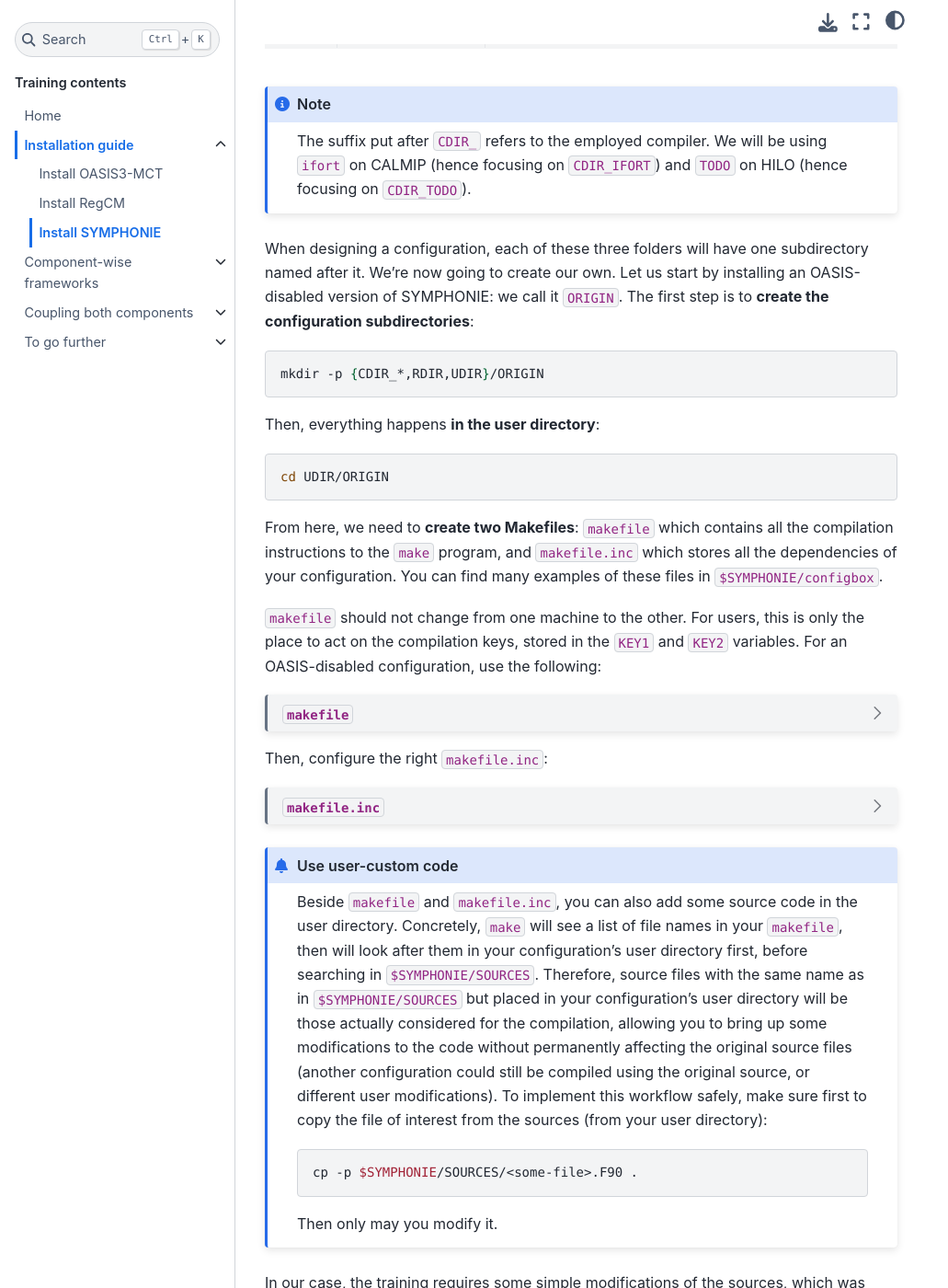
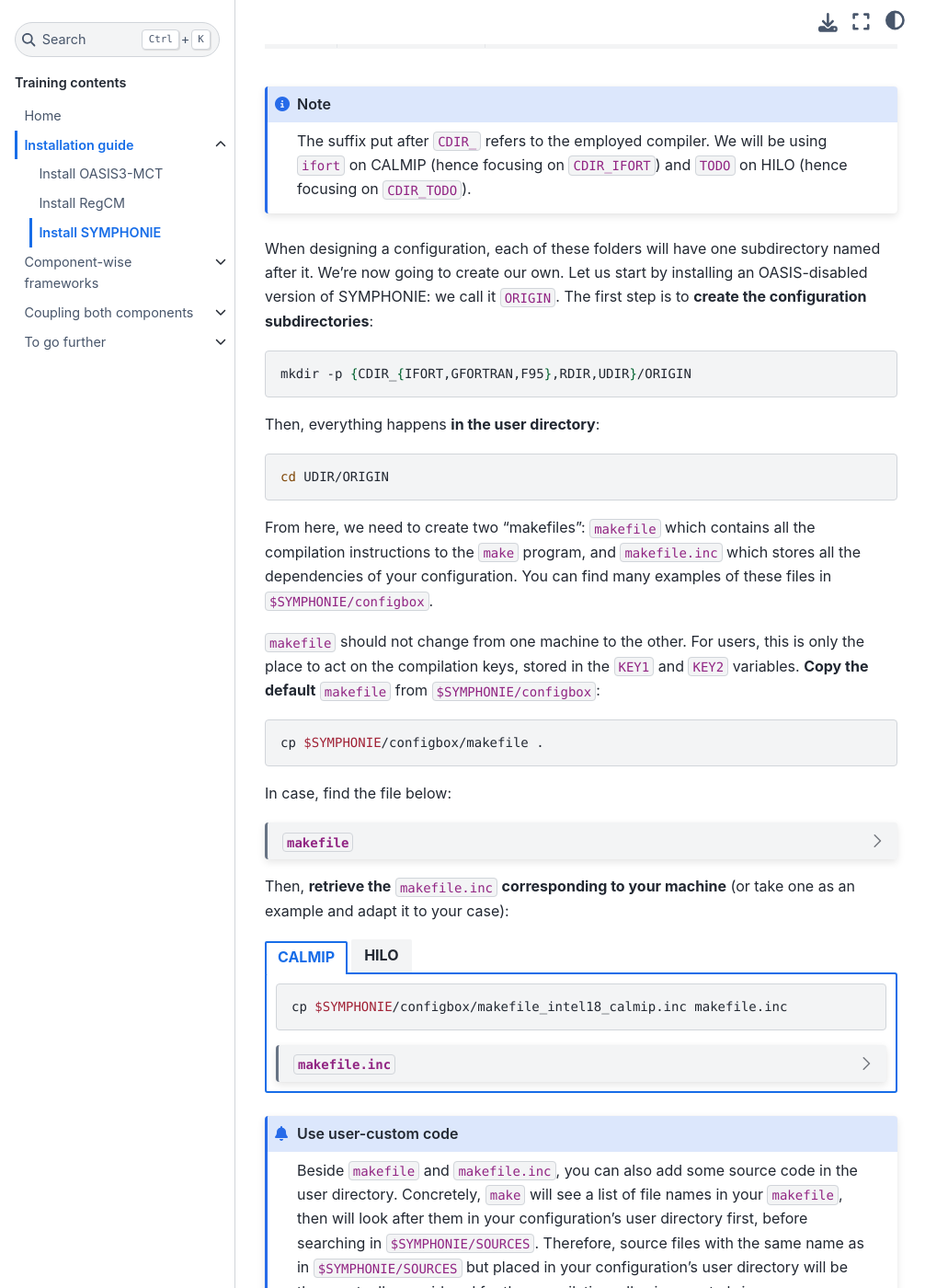
Before and after one commit to DesmetQuentin/training-ros, a Sphinx documentation site: the page built from source/installation/symphonie.rst, in a window 1280 px wide and 1400 px high, scrolled down 511 px. Shown: the whole window at 92% size, without its empty margins (0-1031 px from the left). Built offline with Sphinx 7.4.7 and the Sphinx Book theme 1.1.4, drawn with Linux system fonts in a browser that asks for light colours; some of the changed text lies outside the part shown.

Commit message:
content: misc

```diff
--- a/source/index.rst
+++ b/source/index.rst
@@ -101,9 +101,11 @@ for running the models.
 Outline
 -------
 
-After installation, the training is decomposed in **two major parts**:
+After installation, the training is decomposed in **two major parts**. Those parts
+do not rely on your own model executables, such that the installation guide can be
+addressed independently.
 
-0. :doc:`Installation guide <installation/index>`
+0. :doc:`Installation guide (optional) <installation/index>`
 1. :doc:`Component-wise frameworks <component-wise/index>`
 2. :doc:`Coupling both components <coupling/index>`
 
--- a/source/installation/index.rst
+++ b/source/installation/index.rst
@@ -11,7 +11,7 @@ whether you work on HILO/CALMIP or not, so you should find value here anyways.
 Good luck, now!
 
 First, below are the modules we will use throughout these pages. They should already
-be loaded after you have ``source``d the ``config.sh`` script:
+be loaded after you have ``source`` d the ``config.sh`` script:
 
 .. tab-set::
 
--- a/source/installation/symphonie.rst
+++ b/source/installation/symphonie.rst
@@ -36,14 +36,14 @@ specific configuration in some way:
    HILO (hence focusing on ``CDIR_TODO``).
 
 
-When designing a configuration, each of these three folders will have one subdirectory
+When designing a configuration, each of these folders will have one subdirectory
 named after it. We're now going to create our own. Let us start by installing an
 OASIS-disabled version of SYMPHONIE: we call it ``ORIGIN``. The first step is to
 **create the configuration subdirectories**:
 
 .. code:: bash
 
-   mkdir -p {CDIR_*,RDIR,UDIR}/ORIGIN
+   mkdir -p {CDIR_{IFORT,GFORTRAN,F95},RDIR,UDIR}/ORIGIN
 
 
 Then, everything happens **in the user directory**:
@@ -53,14 +53,21 @@ Then, everything happens **in the user directory**:
    cd UDIR/ORIGIN
 
 
-From here, we need to **create two Makefiles**: ``makefile`` which contains all the
+From here, we need to create two "makefiles": ``makefile`` which contains all the
 compilation instructions to the ``make`` program, and ``makefile.inc`` which stores all
 the dependencies of your configuration. You can find many examples of these files in
 ``$SYMPHONIE/configbox``.
 
 ``makefile`` should not change from one machine to the other. For users, this is only
 the place to act on the compilation keys, stored in the ``KEY1`` and ``KEY2`` variables.
-For an OASIS-disabled configuration, use the following:
+**Copy the default** ``makefile`` from ``$SYMPHONIE/configbox``:
+
+.. code:: bash
+
+   cp $SYMPHONIE/configbox/makefile .
+
+
+In case, find the file below:
 
 .. dropdown:: ``makefile``
 
@@ -608,13 +615,19 @@ For an OASIS-disabled configuration, use the following:
       z_thickness.o: z_thickness.F90 module_principal.F90 module_parallele.F90
 
 
-Then, configure the right ``makefile.inc``:
+Then, **retrieve the** ``makefile.inc`` **corresponding to your machine** (or take
+one as an example and adapt it to your case):
 
-.. dropdown:: ``makefile.inc``
+.. tab-set::
 
-   .. tab-set::
+   .. tab-item:: CALMIP
 
-      .. tab-item:: CALMIP
+      .. code:: bash
+
+         cp $SYMPHONIE/configbox/makefile_intel18_calmip.inc makefile.inc
+
+
+      .. dropdown:: ``makefile.inc``
 
          .. code:: make
 
@@ -648,7 +661,14 @@ Then, configure the right ``makefile.inc``:
             LIB=-L/usr/local/netcdf/4.7.4-intelmpi/lib -lnetcdff -Wl,-rpath,/usr/local/intel/2018.2.046/compilers_and_libraries/linux/lib/intel64 -Wl,-rpath,/usr/local/hdf5/1.10.2/intel_mpi/lib -lnetcdf -lnetcdf /usr/local/pnetcdf/1.9.0/lib/libpnetcdf.a
 
 
-      .. tab-item:: HILO
+   .. tab-item:: HILO
+
+      .. code:: bash
+
+         cp $SYMPHONIE/configbox/makefile_intel19_hilo.inc makefile.inc
+
+
+      .. dropdown:: ``makefile.inc``
 
          .. code:: make
 
@@ -718,7 +739,7 @@ Let us simply call it ``OASIS``:
 .. code:: bash
 
    cd $SYMPHONIE
-   mkdir -p {CDIR_*,RDIR,UDIR}/OASIS
+   mkdir -p {CDIR_{IFORT,GFORTRAN,F95},RDIR,UDIR}/OASIS
    cd UDIR/OASIS
 
 
@@ -736,13 +757,18 @@ Open it, and **edit the** ``KEY1`` variable to enable OASIS-related compilation
    KEY1 = -Dstokes -Dkey_oasis_generic
 
 
-Then, **create a** ``makefile.inc`` **including the OASIS library**:
+Then, **retrieve the** ``makefile.inc`` **including the OASIS library**:
 
-.. dropdown:: OASIS-enabled ``makefile.inc``
+.. tab-set::
 
-   .. tab-set::
+   .. tab-item:: CALMIP
 
-      .. tab-item:: CALMIP
+      .. code:: bash
+
+         cp $SYMPHONIE/configbox/makefile_intel18_calmip_OASIS.inc makefile.inc
+
+
+      .. dropdown:: ``makefile.inc``
 
          .. code:: make
 
@@ -783,7 +809,14 @@ Then, **create a** ``makefile.inc`` **including the OASIS library**:
             LIB=-L/usr/local/netcdf/4.7.4-intelmpi/lib -lnetcdff -Wl,-rpath,/usr/local/intel/2018.2.046/compilers_and_libraries/linux/lib/intel64 -Wl,-rpath,/usr/local/hdf5/1.10.2/intel_mpi/lib -lnetcdf -lnetcdf /usr/local/pnetcdf/1.9.0/lib/libpnetcdf.a $(OASISLIB)
 
 
-      .. tab-item:: HILO
+   .. tab-item:: HILO
+
+      .. code:: bash
+
+         cp $SYMPHONIE/configbox/makefile_intel19_hilo_OASIS.inc makefile.inc
+
+
+      .. dropdown:: ``makefile.inc``
 
          .. code:: make
 
```
Also changed, not shown: other parts of source/installation/symphonie.rst (+5 -4 lines), source/installation/oasis.rst (+30 -0 lines).
